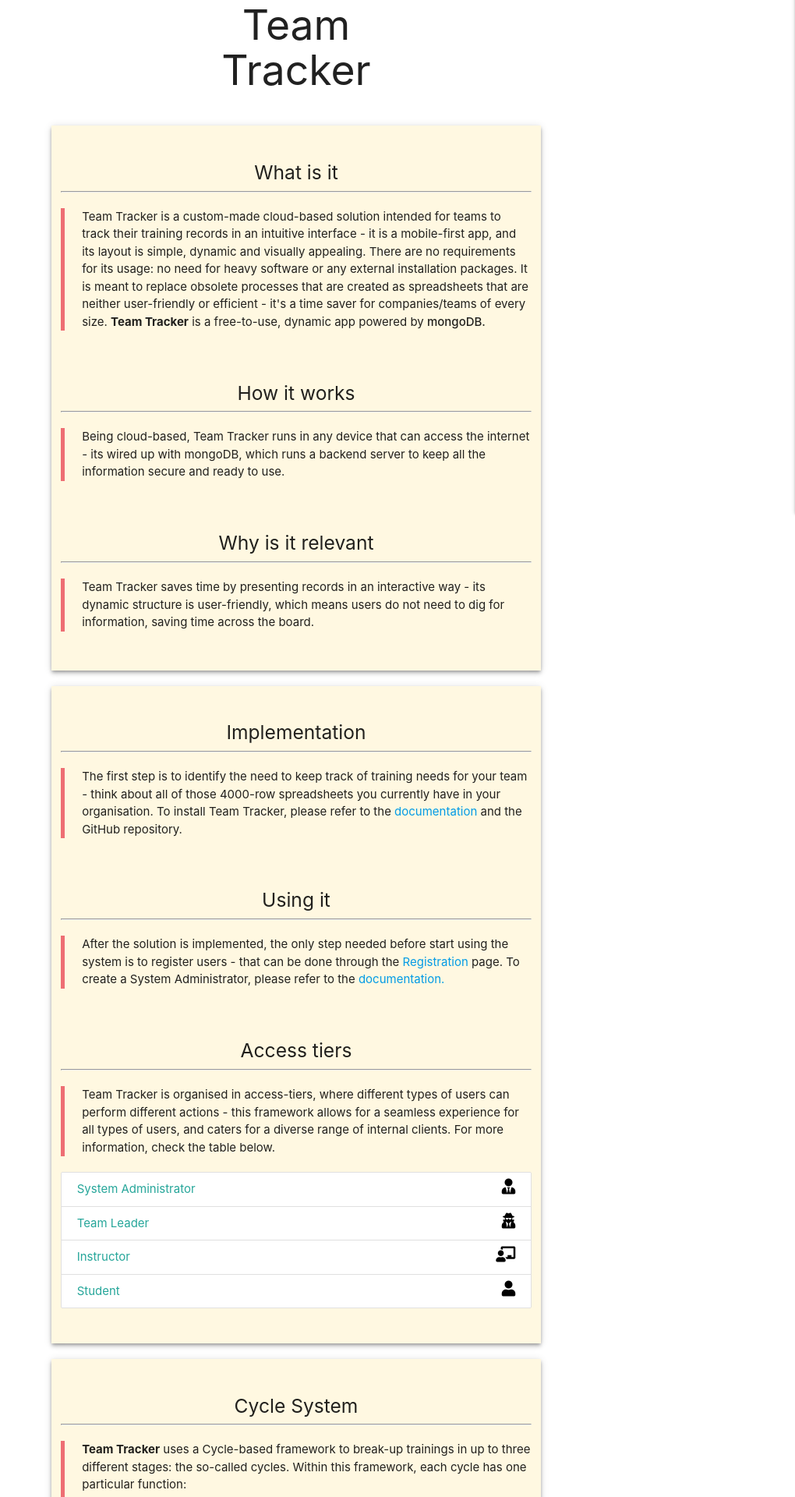
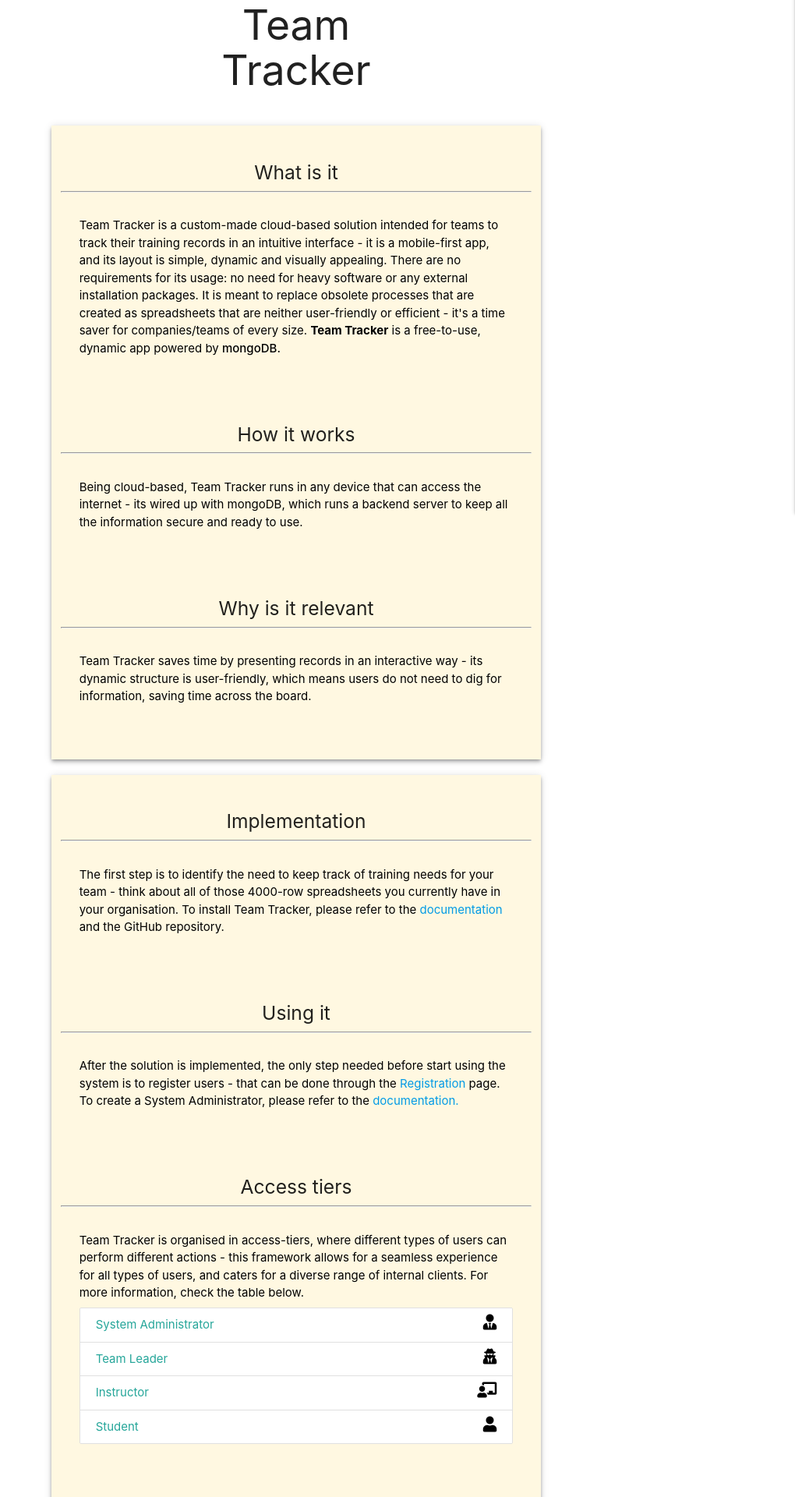
Before and after one commit to vinnieOrdobas/Code-Institute-MS3-team-tracker, a Flask app: page / in a window 1280 px wide. Shown: the part 202-2122 px from the top of the page at 78% size, without its empty margins (260-1280 px from the left). Run offline with Flask 2, Linux system fonts and the light colour scheme; some libraries are stand-ins or nearby versions.

Commit message:
Home page updated, footer created

```diff
--- a/static/css/style.css
+++ b/static/css/style.css
@@ -1,3 +1,4 @@
+
 .register-card {
     margin-top: 50px;
 }
@@ -30,6 +31,9 @@
 .title-wrapper {
     margin-top: 30px
 }
+.card-home {
+    box-shadow: 0 0 0 0;
+}
 /* Teams page */
 
 .team-card {
@@ -44,5 +48,3 @@
 .page-tag {
     margin-bottom: 50px;
 }
-
-/* Home page */
--- a/templates/home.html
+++ b/templates/home.html
@@ -17,22 +17,30 @@
                 <div id="introduction" class="section scrollspy">
                     <div class="section">
                         <h5 class="center-align">What is it</h5><hr>
-                        <blockquote>
+                        <div class="card card-home amber lighten-5">
+                            <div class="card-content black-text">
                                 Team Tracker is a custom-made cloud-based solution intended for teams to track their training records in an intuitive interface - it is a mobile-first app, and its layout is simple, dynamic and visually appealing.
                                 There are no requirements for its usage: no need for heavy software or any external installation packages.
                                 It is meant to replace obsolete processes that are created as spreadsheets that are neither user-friendly or efficient - it's a time saver for companies/teams of every size.
                                 <b>Team Tracker</b> is a free-to-use, dynamic app powered by <strong>mongoDB.</strong>
-                        </blockquote>
+                            </div>
+                        </div>
                     </div>
                     <div class="section">
                         <h5 class="center-align">How it works</h5><hr>
-                        <blockquote>
+                        <div class="card card-home amber lighten-5">
+                            <div class="card-content black-text">
                                 Being cloud-based, Team Tracker runs in any device that can access the internet - its wired up with mongoDB, which runs a backend server to keep all the information secure and ready to use.
-                        </blockquote>
+                            </div>
+                        </div>
                     </div>
                     <div class="section">
                         <h5 class="center-align">Why is it relevant</h5><hr>
-                        <blockquote>Team Tracker saves time by presenting records in an interactive way - its dynamic structure is user-friendly, which means  users do not need to dig for information, saving time across the board. </blockquote>
+                        <div class="card card-home amber lighten-5">
+                            <div class="card-content black-text">
+                                Team Tracker saves time by presenting records in an interactive way - its dynamic structure is user-friendly, which means  users do not need to dig for information, saving time across the board.
+                            </div>
+                        </div>
                     </div>
                 </div>
             </div>
@@ -42,28 +50,36 @@
                 <div id="usage" class="section scrollspy">
                     <div class="section">
                         <h5 class="center-align">Implementation</h5><hr>
-                        <blockquote>
+                        <div class="card card-home amber lighten-5">
+                            <div class="card-content black-text">
                                 The first step is to identify the need to keep track of training needs for your team - think about all of those 4000-row spreadsheets you currently have in your organisation.
                                 To install Team Tracker, please refer to the <a href="">documentation</a> and the GitHub repository.
-                        </blockquote>
+                            </div>
+                        </div>
                     </div>
                     <div class="section">
                         <h5 class="center-align">Using it</h5><hr>
-                        <blockquote>
+                        <div class="card card-home amber lighten-5">
+                            <div class="card-content black-text">
                                 After the solution is implemented, the only step needed before start using the system is to register users - that can be done through the <a href="{{ url_for('register') }}">Registration</a> page.
                                 To create a System Administrator, please refer to the <a href="">documentation.</a>
-                        </blockquote>
+                            </div>
+                        </div>
                     </div>
                     <div class="section">
                         <h5 class="center-align">Access tiers</h5><hr>
-                        <blockquote>Team Tracker is organised in access-tiers, where different types of users can perform different actions
+                        <div class="card card-home amber lighten-5">
+                            <div class="card-content black-text">
+                              <p>Team Tracker is organised in access-tiers, where different types of users can perform different actions
                                 - this framework allows for a seamless experience for all types of users, and caters for a diverse range of internal clients.
-                        For more information, check the table below.</blockquote>
+                                For more information, check the table below.</p>
                                 <div class="collection">
                                     <a href="#sys_modal" class="collection-item modal-trigger">System Administrator<i class="fas fa-user-tie fa-lg black-text secondary-content"></i></a>
                                     <a href="#tl_modal" class="collection-item modal-trigger">Team Leader<i class="fas fa-user-secret fa-lg black-text secondary-content"></i></a>
                                     <a href="#instructor_modal" class="collection-item modal-trigger">Instructor<i class="fas fa-chalkboard-teacher fa-lg black-text secondary-content"></i></a>
                                     <a href="#student_modal" class="collection-item modal-trigger">Student<i class="fas fa-user fa-lg black-text secondary-content"></i></a>
+                                </div>
+                            </div>
                         </div>
                         <!-- access tiers modals -->
                         <div id="sys_modal" class="modal">
@@ -123,7 +139,8 @@
                 <div id="functionalities" class="section scrollspy">
                     <div class="section">
                         <h5 class="center-align">Cycle System</h5><hr>
-                        <blockquote>
+                        <div class="card card-home amber lighten-5">
+                            <div class="card-content black-text">
                                 <b>Team Tracker</b> uses a Cycle-based framework to break-up trainings in up to three different stages: the so-called cycles. Within this framework, each cycle has one particular function:
                                 <ul>
                                     <li>- <i>Training Deck</i>:</li>
@@ -133,13 +150,17 @@
                                     <li>- <i>Reverse Shadowing</i>:</li>
                                     In this final cycle, the positions are inverted and the student works through the training with the aid of the instructor.
                                 </ul>
-                        </blockquote>
+                            </div>
+                        </div>
+
                     </div>
                     <div class="section">
                         <h5 class="center-align">Trigger Buttons</h5><hr>
-                        <blockquote>
-                            Team Tracker's layout is visually appealing, and uses a wide range of buttons to trigger functionalities. <a href="#trigger_modal" class="modal-trigger">Click here </a>to check the lexicon.
-                        </blockquote>
+                        <div class="card card-home amber lighten-5">
+                            <div class="card-content black-text">
+                              <p>Team Tracker's layout is visually appealing, and uses a wide range of buttons to trigger functionalities. <a href="#trigger_modal" class="modal-trigger">Click here </a>to check the lexicon.</p>
+                            </div>
+                        </div>
                         <!-- button modal -->
                         <div id="trigger_modal" class="modal modal-fixed-footer">
                             <div class="modal-content">
@@ -216,7 +237,7 @@
                                             <td>
                                                 <a class="waves-effect green waves-light btn-small"><i class="fas fa-user-graduate"></i></a>
                                             </td>
-                                            <td>Change access level</td>
+                                            <td>See Student's certifications</td>
                                         </tr>
                                     </tbody>
                                 </table>
@@ -228,18 +249,20 @@
                     </div>
                     <div class="section">
                         <h5 class="center-align">Test the app!</h5><hr>
-                        <blockquote>
-                            Still unsure if Team Tracker would work for your process/team/company?
+                        <div class="card card-home amber lighten-5">
+                            <div class="card-content black-text">
+                              <p>Still unsure if Team Tracker would work for your process/team/company?
                                 Like every other process, Team Tracker can be tested it out - check our dummy accounts out and try the system!
-                            Be sure to leave us your feedback!
-                        </blockquote>
-                        <div class="center-align">
+                                Be sure to leave us your feedback!</p>
+                            </div>
+                            <div class="card-action center-align">
                                 <a href="#users_modal" class="btn-floating btn-large pulse modal-trigger red"><i class="fas fa-shield-virus"></i></a>
+                            </div>
                         </div>
                         <!-- users modal -->
                         <div id="users_modal" class="modal modal-fixed-footer">
                             <div class="modal-content">
-                                <h4 class="center-align">Dummy Accounts</h4>
+                                <h4 class="center-align">Demo Accounts</h4>
                                 <table class="centered">
                                     <thead>
                                       <tr>
@@ -323,5 +346,31 @@
                 </div>
             </div>
         </div>
+        <div class="row amber lighten-5 z-depth-2">
+            <div class="col s12">
+                <div id="about" class="section scrollspy">
+                    <div class="section">
+                        <h5 class="center-align">About</h5><hr>
+                        <div class="card card-home amber lighten-5">
+                            <div class="card-content black-text">
+                              <p>Team Tracker stemmed from the idea of optimization. Being part of one of those inefficient, time-consuming and clunky processes drove me to create a system which would prevent time loss.
+                                Using these'user-hostile' processes hijacked over 35% of my time in the office - I was in desperate need of optimizing; so I went out to brainstorm with my colleagues. The shape of the system, its layout, functionalities and colour scheme are the children of this brainstorm sessions.
+                                I want to thank Camichu, particularly, for all the time spent chatting about it and all of the insights.
+                                <br>
+
+                                To check the rest of my projects, <a>click here.</a><br>
+                                </p>
+                            </div>
+                            <div class="center-align">
+                                <strong>Copyrights© 2021 - Vinnie Ordobas</strong>
+                            </div>
+                            <div class="card-action center-align">
+                                <a class="btn-floating btn-large waves-effect blue-grey darken-2 waves-light"><i class="fab fa-github fa-2x"></i></a>
+                            </div>
+                        </div>
+                    </div>
+                </div>
+            </div>
+        </div>
     </div>
 {% endblock %}
```
Lines whose indentation alone changed are shown as unchanged.
